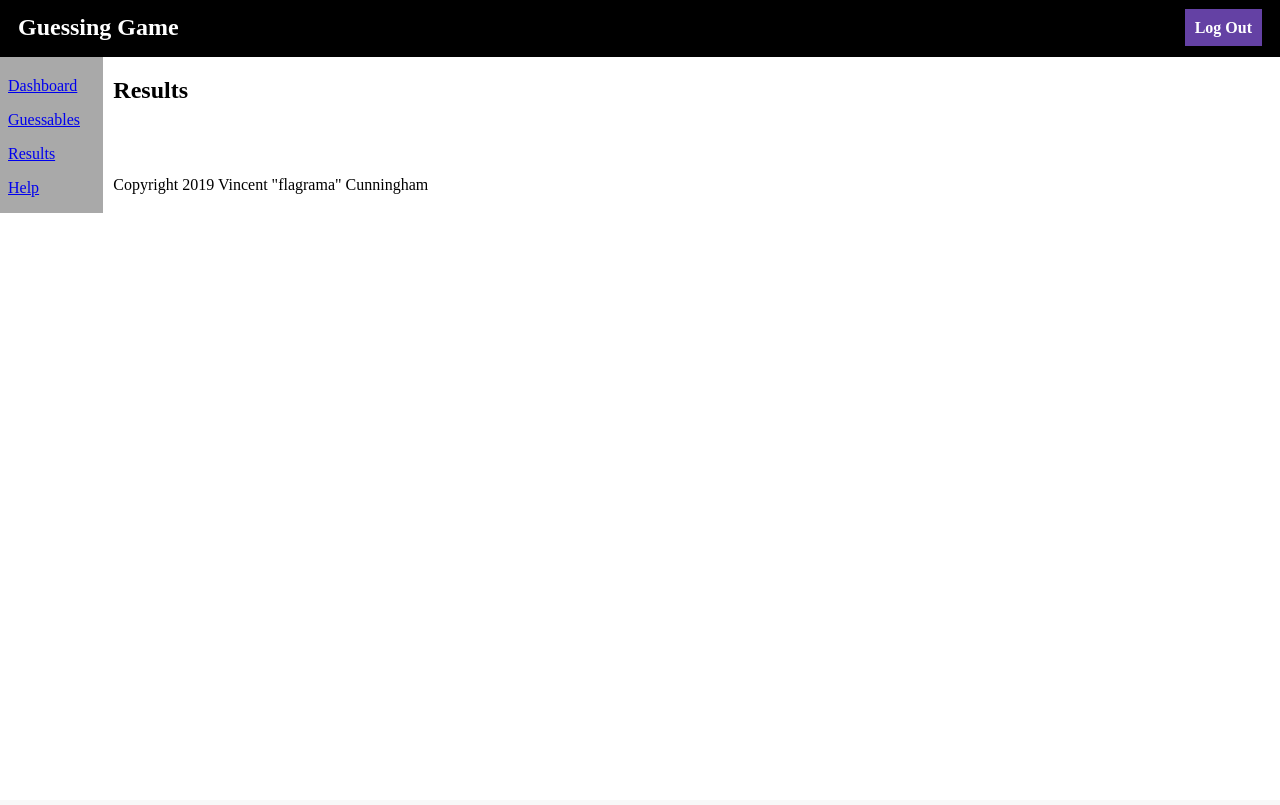
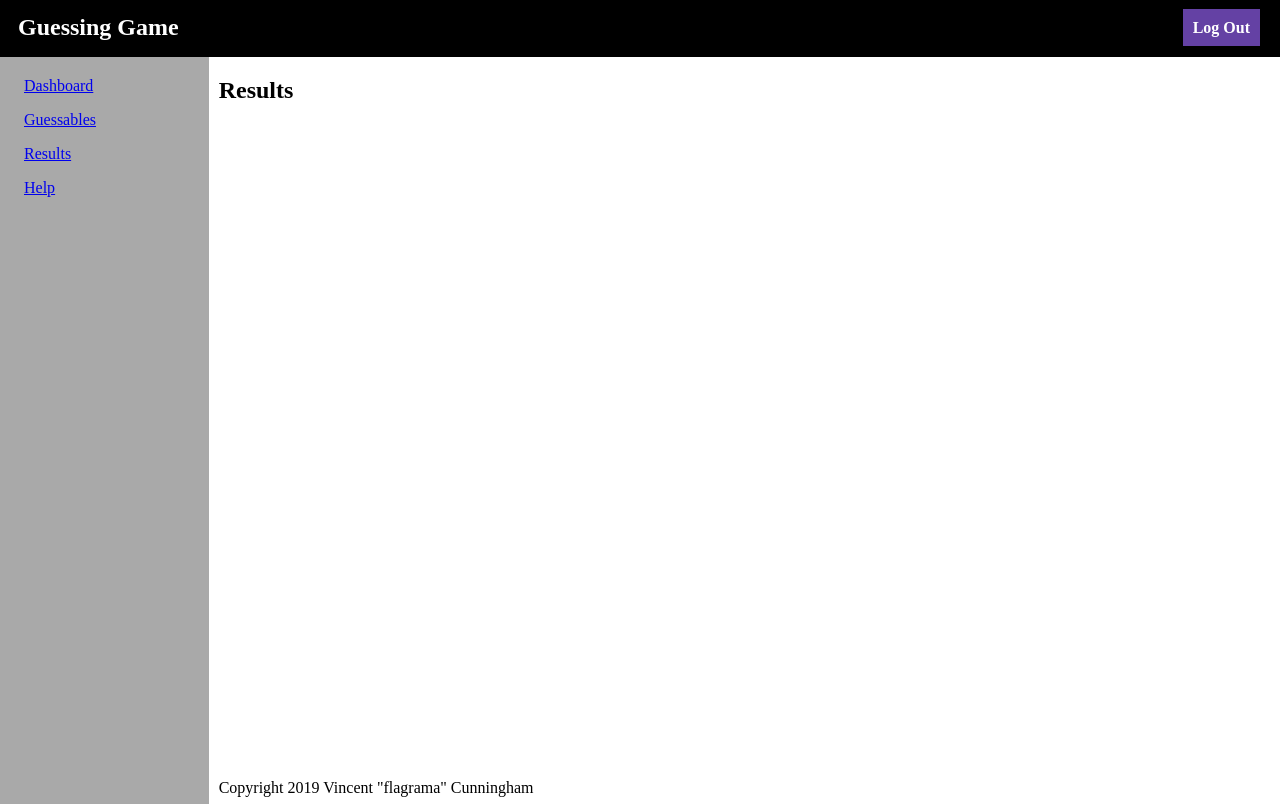
Before and after one commit to flagrama/guessing-game, a Flask app: page /results/ in a window 1280 px wide. Before the commit the page ends 213 px from the top, so only its background shows below. Run offline with Flask 2, Linux system fonts and the light colour scheme; the visitor is signed in with stand-in values (Sample User, id 1); data comes from the database, SQL or seed files in the repository; data that the repository does not hold is empty.

Commit message:
CSS changes
Remove horizontal scrollbar
Move sidebar links right
Make sidebar take up as much vertical space as possible (may need more work)
Drop middle screen sizes showing regular sidebar
Increase required size for largest screen view to 760px (47.5 em)

```diff
--- a/web/static/css/style.css
+++ b/web/static/css/style.css
@@ -64,7 +64,7 @@
     background-color: black;
     margin-top: -10px;
     margin-left: -10px;
-    margin-right: -10px;
+    margin-right: -8px;
     padding-left: 20px;
     padding-right: 20px;
     padding-bottom: 20px;
@@ -116,7 +116,7 @@ a#nav-button {
 
 nav ul {
     list-style-type: none;
-    margin: 0;
+    margin: 0 0 0 2vh;
     padding: 0;
 }
 
@@ -135,8 +135,19 @@ main {
     padding-top: 2em;
 }
 
-@media (min-width: 40.625em) {
+@media (min-width: 47.5em) {
+    .grid {
+        grid-template-rows: auto 86.2vh auto;
+    }
+
     nav#sidebar-nav {
+        grid-row-start: 2;
+        grid-row-end: 4;
+        grid-column-start: 1;
+        grid-column-end: 3;
+        margin-right: 10px;
+        margin-bottom: -0.9vh;
+        padding-bottom: 0;
         display: block;
     }
 
@@ -144,9 +155,18 @@ main {
         display:none;
         float: none;
     }
+
+    main {
+        grid-row: 2;
+    }
+
+    .footer {
+        grid-row: 3;
+    }
 }
 
 @media (min-width: 26.563em) {
+
     .flex-container {
         flex-direction: row;
         padding-bottom: 0;
@@ -160,22 +180,6 @@ main {
     a#nav-button {
         align-self: center;
     }
-
-    nav#sidebar-nav {
-        grid-row-start: 2;
-        grid-row-end: 4;
-        grid-column: auto;
-        margin-right: 10px;
-        padding-bottom: 0;
-    }
-
-    main {
-        grid-row: 2;
-    }
-
-    .footer {
-        grid-row: 3;
-    }
 }
 
 td.points {
```
